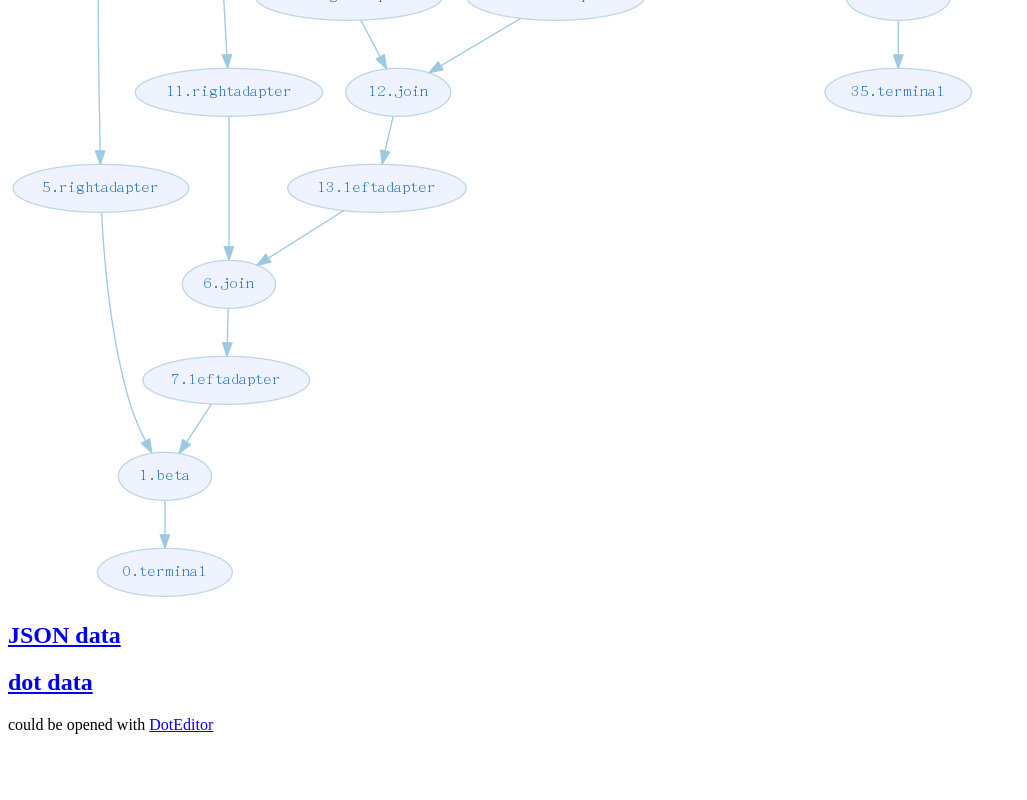
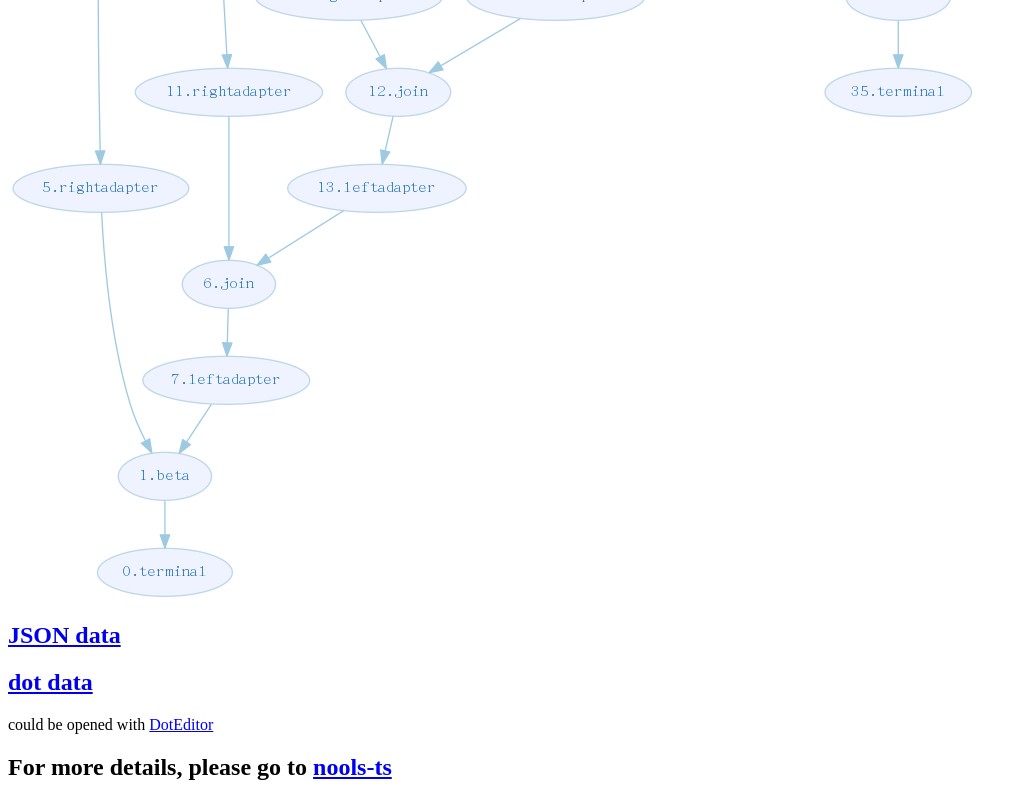
Before and after one commit to taoqf/taoqf.github.io, a plain HTML site: page fibonacci.html in a window 1280 px wide. Shown: the part 760-1560 px from the top of the page, without its empty margins (0-1027 px from the left). Before the commit the page ends 1502 px from the top, so only its background shows below. Drawn offline with Linux system fonts and the light colour scheme.

Commit message:
fibonacci add description

```diff
--- a/fibonacci.html
+++ b/fibonacci.html
@@ -9,5 +9,6 @@
 	<h2><a href="./fibonacci.json">JSON data</a></h2>
 	<h2><a href="./fibonacci.dot">dot data</a></h2>
 	could be opened with <a href="http://vincenthee.github.io/DotEditor/">DotEditor</a>
+	<h2>For more details, please go to <a href="https://github.com/taoqf/nools-ts">nools-ts</a></h2>
 </body>
 </html>
```
